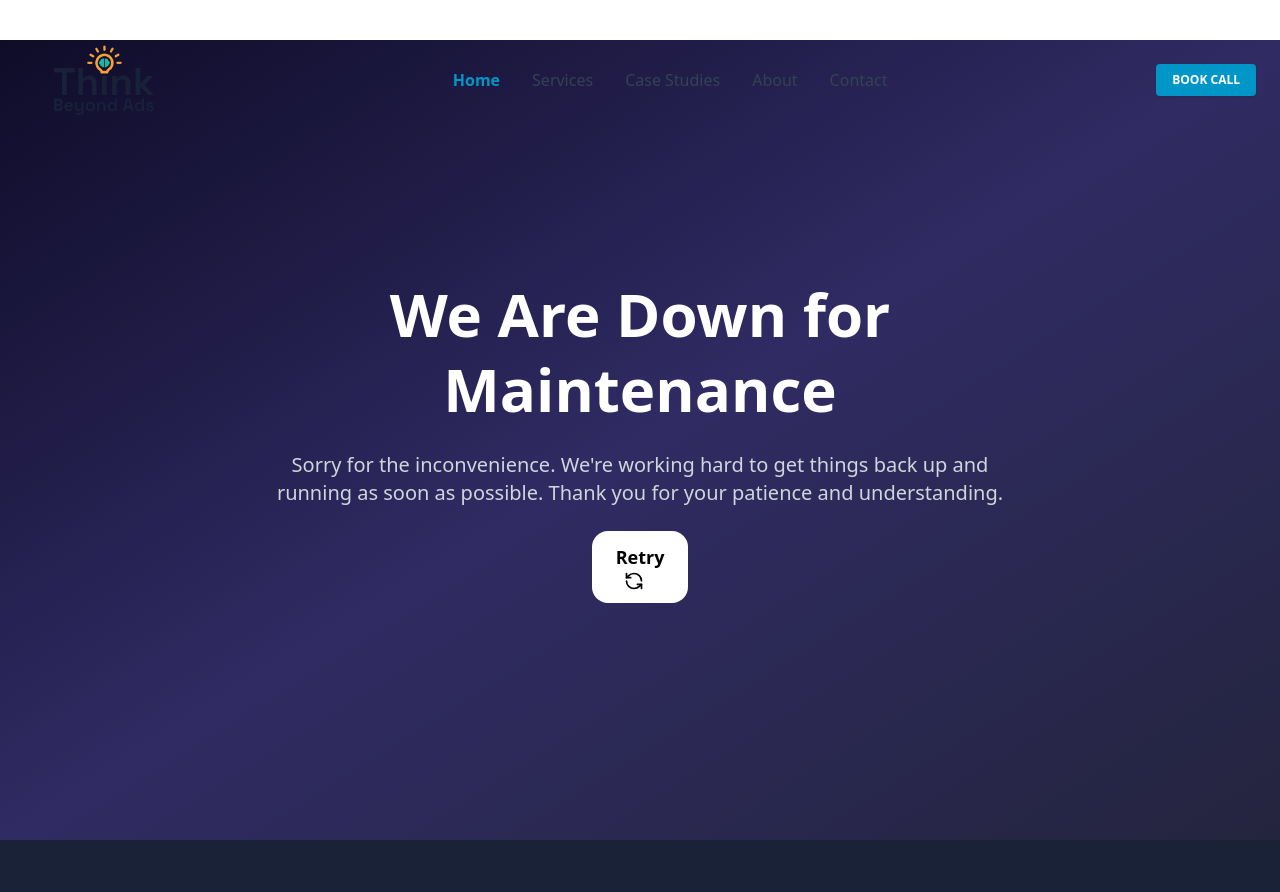
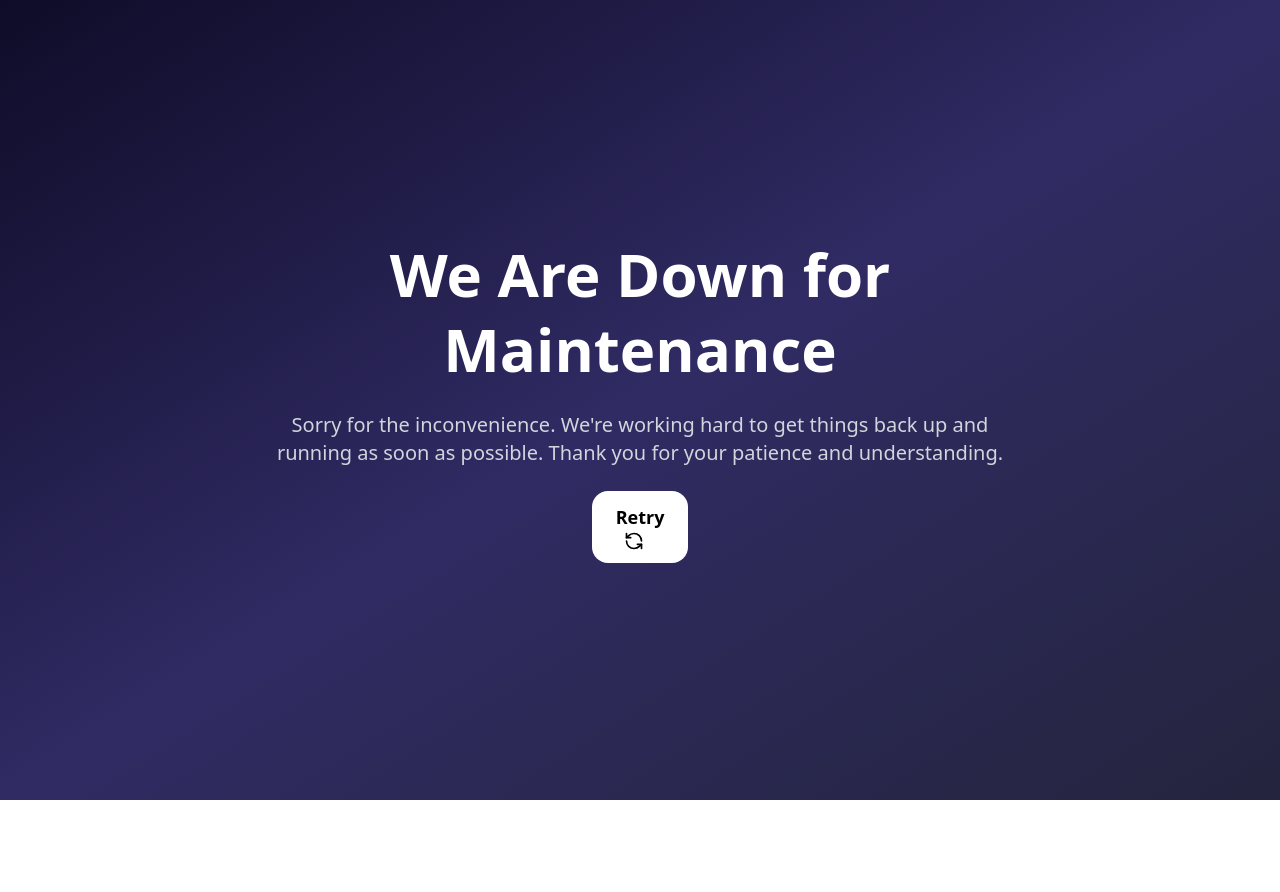
Before and after one commit to saadsrabon/thinkbeyondads, a React (Vite) app: page / in a window 1280 px wide. Shown: the top 892 px of the page. After the commit the page ends 800 px from the top, so only its background shows below. Built offline with nearby package versions, Linux system fonts and the light colour scheme.

Commit message:
down for maintainence

```diff
--- a/src/main.jsx
+++ b/src/main.jsx
@@ -14,7 +14,7 @@ import SplashPage from './splash.jsx';
 createRoot(document.getElementById('root')).render(
   <StrictMode>
     <BrowserRouter>
-      <Navbar />
+      {/* <Navbar /> */}
     <Routes>
       {/* <Route path="/" element={<App />} /> */}
       <Route path="/" element={<SplashPage />} />
@@ -28,7 +28,7 @@ createRoot(document.getElementById('root')).render(
 
       <Route path="/contact" element={<div className='mt-40'>  <Contact/></div> } />
     </Routes>
-      <Footer></Footer>
+      {/* <Footer></Footer> */}
     </BrowserRouter>
   </StrictMode>,
 )
```
